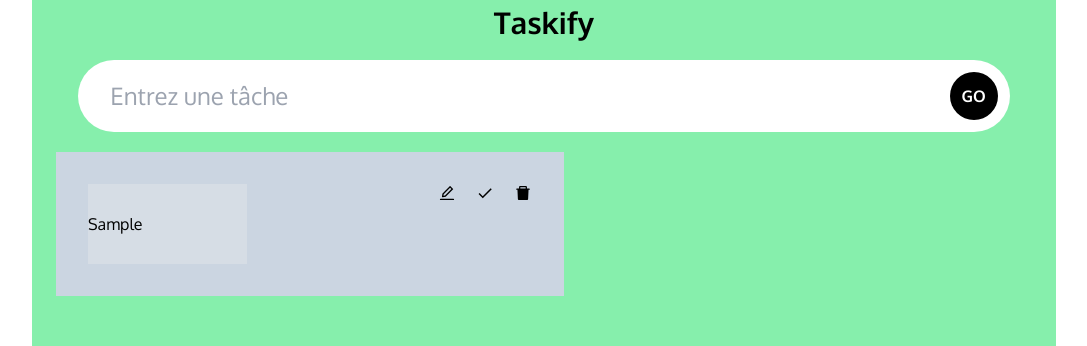
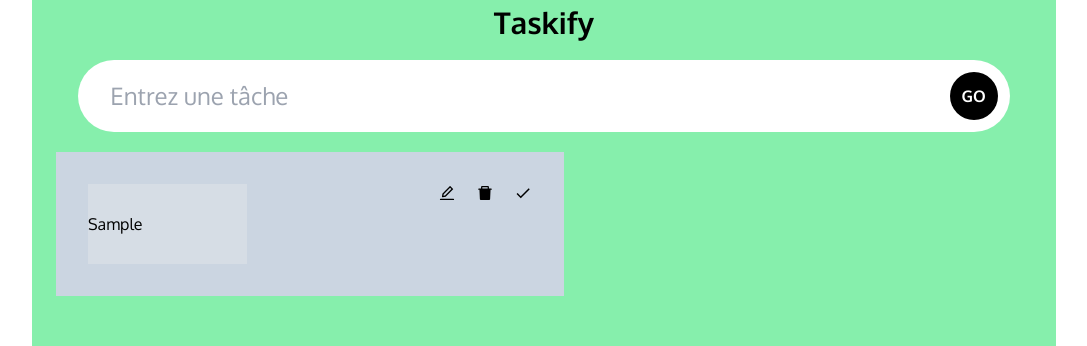
Before and after one commit to Zizouducode/Taskify, a React (Create React App) app: page / in a window 1280 px wide. Both pictures are taken after typing "Sample" into the empty fields and a click on the button "GO". Shown: the top 346 px of the page, without its empty margins (96-1183 px from the left). Built offline with nearby package versions, Linux system fonts and the light colour scheme.

Commit message:
add reducer

```diff
--- a/src/App.tsx
+++ b/src/App.tsx
@@ -1,4 +1,4 @@
-import React, { useState } from "react";
+import React, { useReducer, useState } from "react";
 
 //Components
 import InputField from "./components/InputField";
@@ -7,25 +7,65 @@ import TodoList from "./components/TodoList";
 //Models
 import { Todo } from "./models/todo";
 
+//Typing
+type Actions =
+  | {
+      type: "add";
+      payload: { todo: string; e: React.SyntheticEvent };
+    }
+  | {
+      type: "remove";
+      payload: number;
+    }
+  | {
+      type: "done";
+      payload: number;
+    }
+  | {
+      type: "edit";
+      payload: any;
+    };
+
+//Reducer
+const TodoReducer = (state: Todo[], action: Actions) => {
+  switch (action.type) {
+    case "add":
+      return (
+        action.payload.e.preventDefault(),
+        [...state, { id: Date.now(), todo: action.payload.todo, isDone: false }]
+      );
+    case "remove":
+      return state.filter((todo) => todo.id !== action.payload);
+    case "done":
+      return state.map((todo) => {
+        return todo.id === action.payload
+          ? { ...todo, isDone: !todo.isDone }
+          : todo;
+      });
+    case "edit":
+      return state.map((todo) => {
+        return todo.id === action.payload.id
+          ? { ...todo, todo: action.payload.editTodo }
+          : todo;
+      });
+    default:
+      return state;
+  }
+};
+
 const App: React.FC = () => {
   //States and variables
-  const [todo, setTodo] = useState<string>("");
-  const [todos, setTodos] = useState<Todo[]>([]);
+
+  const [state, dispatch] = useReducer(TodoReducer, []);
 
   //Functions
-  const handleAddTodo = (e: React.FormEvent) => {
-    e.preventDefault();
-    if (todo) {
-      setTodos([...todos, { id: Date.now(), todo: todo, isDone: false }]);
-      setTodo("");
-    }
-  };
-  console.log("todos=>", todos);
+
+  console.log("state=>", state);
   return (
     <div className="m-auto h-screen max-w-5xl justify-center bg-green-300 p-1">
       <h1 className="mb-5 text-center text-3xl font-bold">Taskify</h1>
-      <InputField todo={todo} setTodo={setTodo} handleAddTodo={handleAddTodo} />
-      <TodoList todos={todos} setTodos={setTodos} />
+      <InputField dispatch={dispatch} />
+      <TodoList state={state} dispatch={dispatch} />
     </div>
   );
 };
--- a/src/components/InputField.tsx
+++ b/src/components/InputField.tsx
@@ -1,19 +1,27 @@
 import React from "react";
+import { useState } from "react";
 
 interface Props {
-  todo: string;
-  setTodo: React.Dispatch<React.SetStateAction<string>>;
-  handleAddTodo: (e: React.FormEvent) => void;
+  dispatch: React.Dispatch<any>;
 }
 
-const InputField = ({ todo, setTodo, handleAddTodo }: Props) => {
+const InputField = ({ dispatch }: Props) => {
+  const [todo, setTodo] = useState<string>("");
+  //Functions
   const handleChange = (e: React.ChangeEvent<HTMLInputElement>) => {
     setTodo(e.target.value);
+  };
+
+  const handleSubmit = (e: React.FormEvent) => {
+    dispatch({ type: "add", payload: { todo: todo, e: e } });
+    setTodo("");
   };
   return (
     <form
       className="relative m-auto flex w-11/12 items-center justify-center"
-      onSubmit={handleAddTodo}
+      onSubmit={(e) => {
+        handleSubmit(e);
+      }}
     >
       <input
         className="w-full rounded-full border-none px-8 py-5  text-2xl outline-green-600 duration-200"
--- a/src/components/SingleTodo.tsx
+++ b/src/components/SingleTodo.tsx
@@ -1,5 +1,6 @@
-import React from "react";
-import { useState } from "react";
+import React, { useRef, useEffect, useState } from "react";
+
+//Incons
 import { AiFillDelete, AiOutlineEdit } from "react-icons/ai";
 import { MdDone } from "react-icons/md";
 
@@ -9,35 +10,74 @@ import { Todo } from "../models/todo";
 //Props typing
 interface Props {
   todo: Todo;
-  setTodos: React.Dispatch<React.SetStateAction<Todo[]>>;
+
+  dispatch: React.Dispatch<any>;
 }
 
-const SingleTodo: React.FC<Props> = ({ todo, setTodos }) => {
+const SingleTodo: React.FC<Props> = ({ todo, dispatch }) => {
   //States and variables
   const [isDisabled, setIsDisabled] = useState<boolean>(true);
+  const [editTodo, setEditTodo] = useState<string>(todo.todo);
 
   //Functions
-  const handleEdit = () => {
+  const handleEdit = (e: React.FormEvent, id: number) => {
+    e.preventDefault();
     setIsDisabled(!isDisabled);
+    dispatch({ type: "edit", payload: { id: id, editTodo: editTodo } });
+    // setTodos(
+    //   todos.map((todo) => (todo.id === id ? { ...todo, todo: editTodo } : todo))
+    // );
   };
 
-  //   const handleChange = (e) => {
-  //     setTodo
-  //   };
+  const handleChange = (e: React.ChangeEvent<HTMLInputElement>, id: number) => {
+    setEditTodo(e.target.value);
+  };
+
+  //UseRef to create a ref on the input to update
+  const inputRef = useRef<HTMLInputElement>(null);
+  //Use effect to set to focus on the input when isDisbled change
+  useEffect(() => {
+    inputRef.current?.focus();
+  }, [isDisabled]);
+
   return (
-    <div className="m-5 flex h-36 w-6/12 justify-between bg-slate-300 p-8">
+    <form
+      className="m-5 flex h-36 w-6/12 justify-between bg-slate-300 p-8"
+      onSubmit={(e) => {
+        handleEdit(e, todo.id);
+      }}
+    >
       <input
+        className={todo.isDone ? "line-through" : "none"}
         type="text"
+        ref={inputRef}
         disabled={isDisabled}
-        value={todo.todo}
-        // onChange={handleChange}
+        value={editTodo}
+        onChange={(e) => {
+          handleChange(e, todo.id);
+        }}
       />
-      <div className="flex gap-5 text-lg">
-        <AiOutlineEdit onClick={handleEdit} />
-        <MdDone />
-        <AiFillDelete />
+      <div className="flex  gap-5 text-lg">
+        <span className="cursor-pointer">
+          <AiOutlineEdit onClick={(e) => handleEdit(e, todo.id)} />
+        </span>
+        <span className="cursor-pointer">
+          <AiFillDelete
+            onClick={() => {
+              dispatch({ type: "remove", payload: todo.id });
+            }}
+          />
+        </span>
+        <span
+          className="cursor-pointer"
+          onClick={() => {
+            dispatch({ type: "done", payload: todo.id });
+          }}
+        >
+          <MdDone />
+        </span>
       </div>
-    </div>
+    </form>
   );
 };
 
--- a/src/components/TodoList.tsx
+++ b/src/components/TodoList.tsx
@@ -8,15 +8,15 @@ import SingleTodo from "./SingleTodo";
 
 //Props typing
 interface Props {
-  todos: Todo[];
-  setTodos: React.Dispatch<React.SetStateAction<Todo[]>>;
+  state: Todo[];
+  dispatch: React.Dispatch<any>;
 }
 
-const TodoList: React.FC<Props> = ({ todos, setTodos }: Props) => {
+const TodoList: React.FC<Props> = ({ state, dispatch }: Props) => {
   return (
     <div>
-      {todos.map((todo) => (
-        <SingleTodo todo={todo} setTodos={setTodos} key={todo.id} />
+      {state.map((todo) => (
+        <SingleTodo todo={todo} key={todo.id} dispatch={dispatch} />
       ))}
     </div>
   );
```
